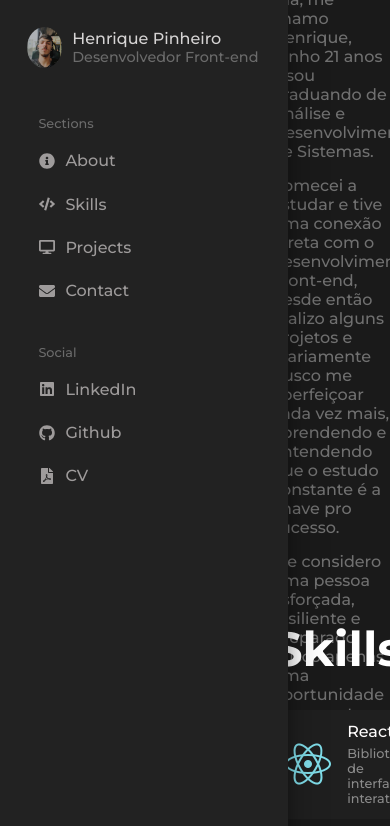
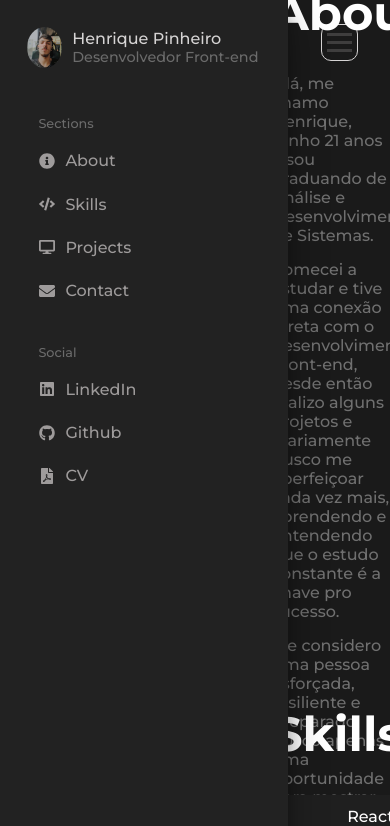
Before and after one commit to henriquepx/my_portfolio, a React (Vite) app: page / in a window 390 px wide. Shown: the top 826 px of the page. Built offline with nearby package versions, Linux system fonts and the light colour scheme; a web font is replaced by a local one.

Commit message:
feat: header to responsivo screen

```diff
--- a/src/App.jsx
+++ b/src/App.jsx
@@ -1,6 +1,7 @@
 import GlobalStyle from './GlobalStyles';
 import About from './sections/About';
 import Footer from './sections/Footer';
+import Header from './sections/Header';
 import Profile from './sections/Profile';
 import Projects from './sections/Projects';
 import Skills from './sections/Skills';
@@ -10,6 +11,7 @@ function App() {
     <>
     <GlobalStyle />
     <Profile />
+    <Header />
     <About />
     <Skills />
     <Projects />
--- /dev/null
+++ b/src/sections/Header.jsx
@@ -0,0 +1,79 @@
+import styled from 'styled-components';
+
+const HeaderContainer = styled.div`
+    height: 10vh;
+    width: 100%;
+
+    background-color: #1a1a1a;
+
+
+    padding: 1rem 2rem;
+`
+const HeaderSize = styled.div`
+    width: 100%;
+    max-width: 1200px;
+    margin: 0 auto;
+
+    display: flex;
+    align-items: center;
+    justify-content: space-between;
+`
+const ProfileApresentation = styled.div`
+    display: flex;
+    align-items: center;
+    gap: 10px;
+
+    margin-bottom: 1rem;
+`
+const ImgProfile = styled.img`
+    border-radius: 50%;
+    width: 3%;
+`
+const TitleProfile = styled.h1`
+    font-family: 'Montserrat', sans-serif;
+    font-size: 1rem;
+    color: #d6d4d4;
+`
+const DescProfile = styled.p`
+    font-family: 'Montserrat', sans-serif;
+    font-size: .9rem;
+    color: #6b6b6b;
+`
+const MenuHamburger = styled.div`
+    cursor: pointer;
+
+    border: 1px solid #d6d4d4;
+    padding: 3px 5px;
+    border-radius: 10px;
+    span {
+        display: block;
+        width: 25px;
+        height: 3px;
+        margin: 5px auto;
+        -webkit-transition: all 0.3 ease-in-out;
+        transition: all 0.3 ease-in-out;
+        background-color: #3f3e3e;
+    }
+`
+const Header = () => {
+  return (
+    <HeaderContainer>
+        <HeaderSize>
+            <ProfileApresentation>
+                <ImgProfile src="profile.jpeg" alt="Foto profile do Henrique" />
+                <div>
+                    <TitleProfile>Henrique Pinheiro</TitleProfile>
+                    <DescProfile>Desenvolvedor Front-end</DescProfile>
+                </div>
+            </ProfileApresentation>
+            <MenuHamburger>
+                <span></span>
+                <span></span>
+                <span></span>
+            </MenuHamburger>
+        </HeaderSize>
+    </HeaderContainer>
+  )
+}
+
+export default Header
```
